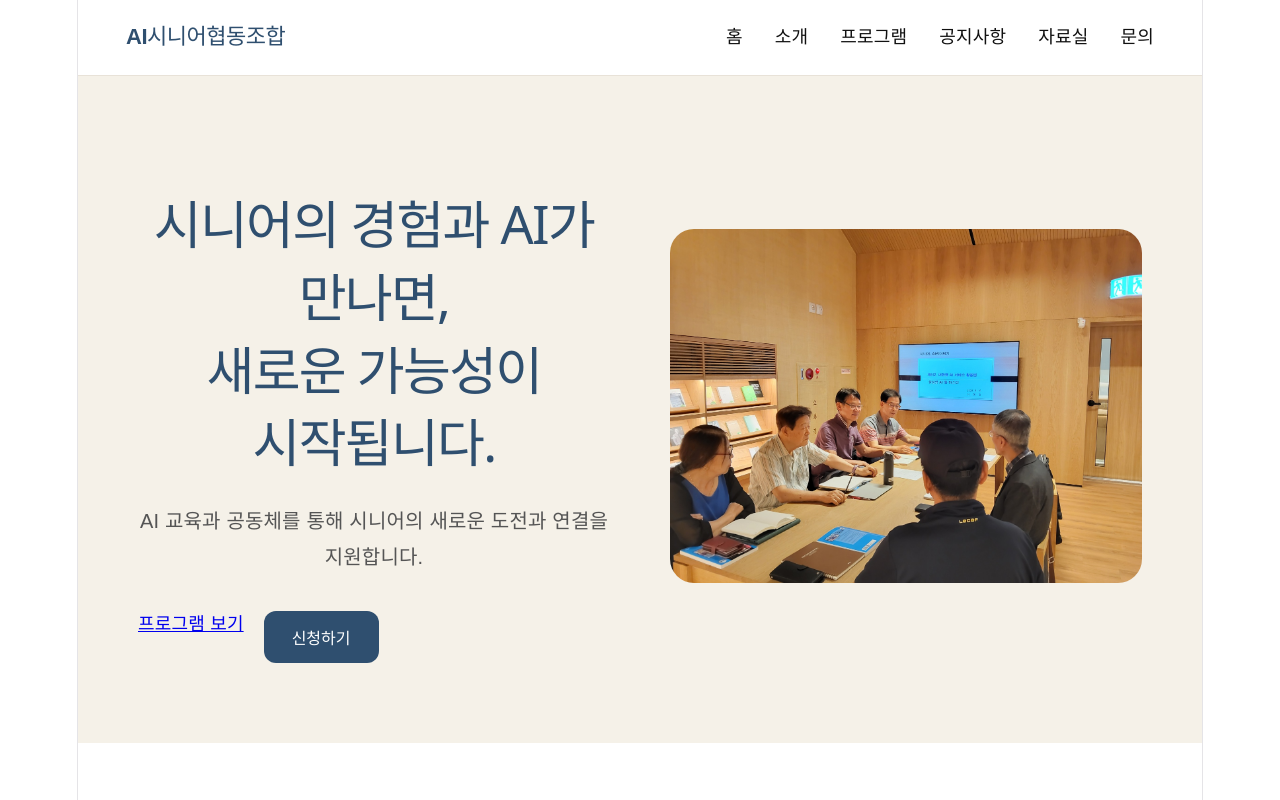
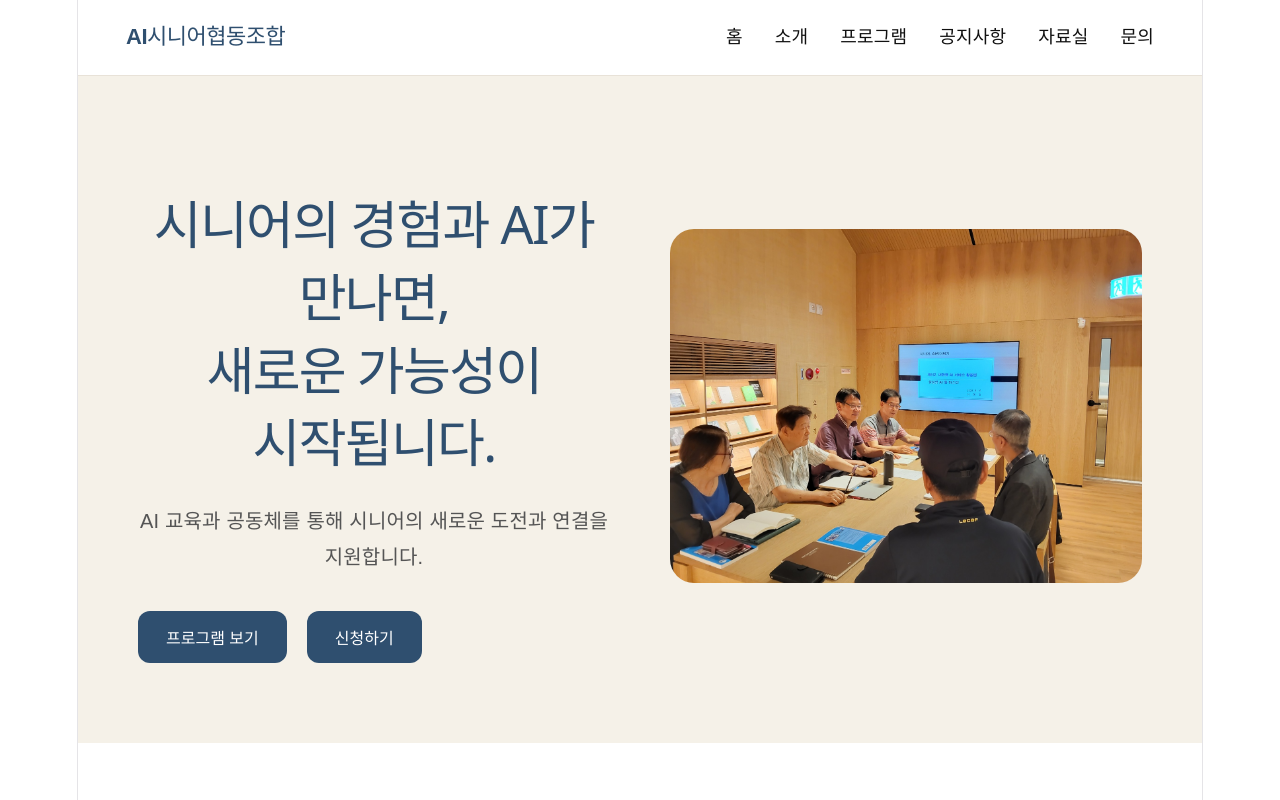
Before and after one commit to jhmisy-crypto/ai-senior-coop-homepage, a React (Vite) app: page / in a window 1280 px wide. Shown: the top 800 px of the page. Built offline with nearby package versions, Linux system fonts and the light colour scheme.

Commit message:
Restore hero button style

```diff
--- a/src/components/home/HeroSection.jsx
+++ b/src/components/home/HeroSection.jsx
@@ -18,8 +18,8 @@ function HeroSection() {
         </p>
 
         <div className="hero-buttons">
-          <Link to="/programs" className="primary-btn">
-          프로그램 보기
+        <Link to="/programs">
+        <button>프로그램 보기</button>
         </Link>
 
       <a
```
Lines whose indentation alone changed are shown as unchanged.
